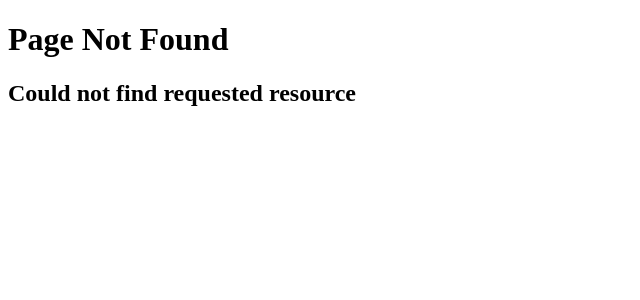
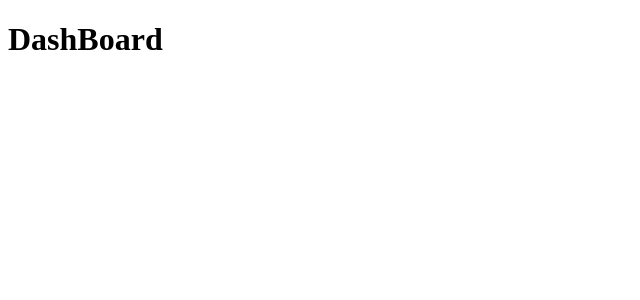
Before and after one commit to dinchen1089/learn_next_js, a Next.js app in the folder hello-world/: page /dashboard in a window 1280 px wide. Before the commit this address had no page. Shown: the top 300 px of the page, without its empty margins (0-640 px from the left). Built offline with nearby package versions, Linux system fonts and the light colour scheme.

Commit message:
Example of the colocate  - The page should always return the default export  component - Otherwise we will get an error if we try to reach the route/path

```diff
--- /dev/null
+++ b/hello-world/src/app/dashboard/page.tsx
@@ -0,0 +1,7 @@
+function BarChart() {
+  return <h1> Bar chart</h1>;
+}
+
+export default function Dashboard() {
+  return <h1>DashBoard</h1>;
+}
```
Also changed, not shown: hello-world/src/app/dashboard/line-chart.tsx (added, +7 -0 lines), 1 other file (tests, documents, lock files or other folders).
